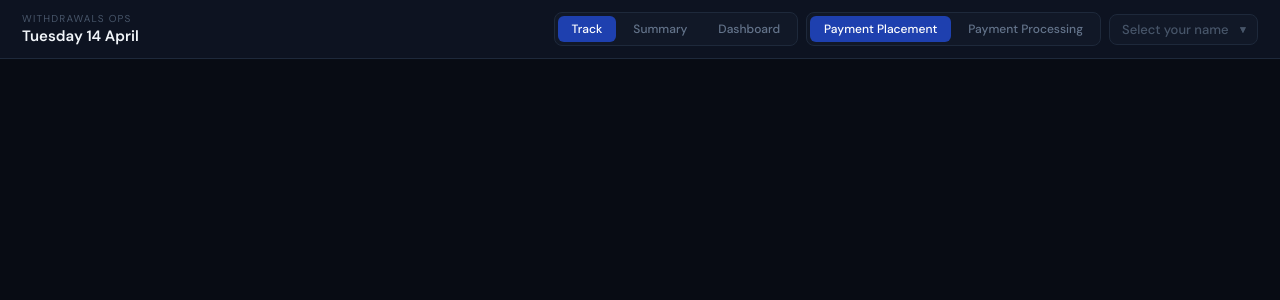
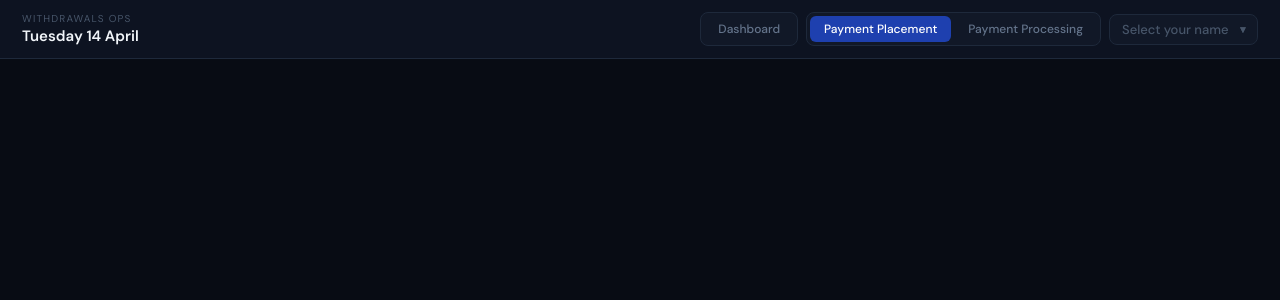
Before and after one commit to samishmungekar/withdrawals-tracker, a React (Vite) app: page / in a window 1280 px wide. Shown: the top 300 px of the page. Built offline with nearby package versions, Linux system fonts and the light colour scheme.

Commit message:
Update App.jsx

```diff
--- a/src/App.jsx
+++ b/src/App.jsx
@@ -711,9 +711,11 @@ export default function App() {
           <div style={{ fontSize: 15, fontWeight: 600, color: "#f1f5f9" }}>{new Date().toLocaleDateString("en-GB", { weekday: "long", day: "numeric", month: "long" })}</div>
         </div>
         <div style={{ display: "flex", gap: 8, alignItems: "center" }}>
-          {/* Main tab nav */}
+          {/* Main tab nav — filtered by role */}
           <div style={{ display: "flex", background: "#111827", border: "1px solid #1e293b", borderRadius: 8, padding: 3, gap: 3 }}>
-            {[["track","Track"],["summary","Summary"],["dashboard","Dashboard"]].map(([v, label]) => (
+            {[["track","Track"],["summary","Summary"],["dashboard","Dashboard"]].filter(([v]) =>
+              v === "dashboard" || (v === "track" && canTrack) || (v === "summary" && canTrack)
+            ).map(([v, label]) => (
               <button key={v} onClick={() => setTab(v)} style={{ padding: "5px 14px", borderRadius: 6, border: "none", cursor: "pointer", fontSize: 12, fontWeight: 500, fontFamily: "'DM Sans', sans-serif", background: tab === v ? "#1e40af" : "transparent", color: tab === v ? "#fff" : "#64748b", transition: "all 0.15s" }}>
                 {label}
               </button>
```
